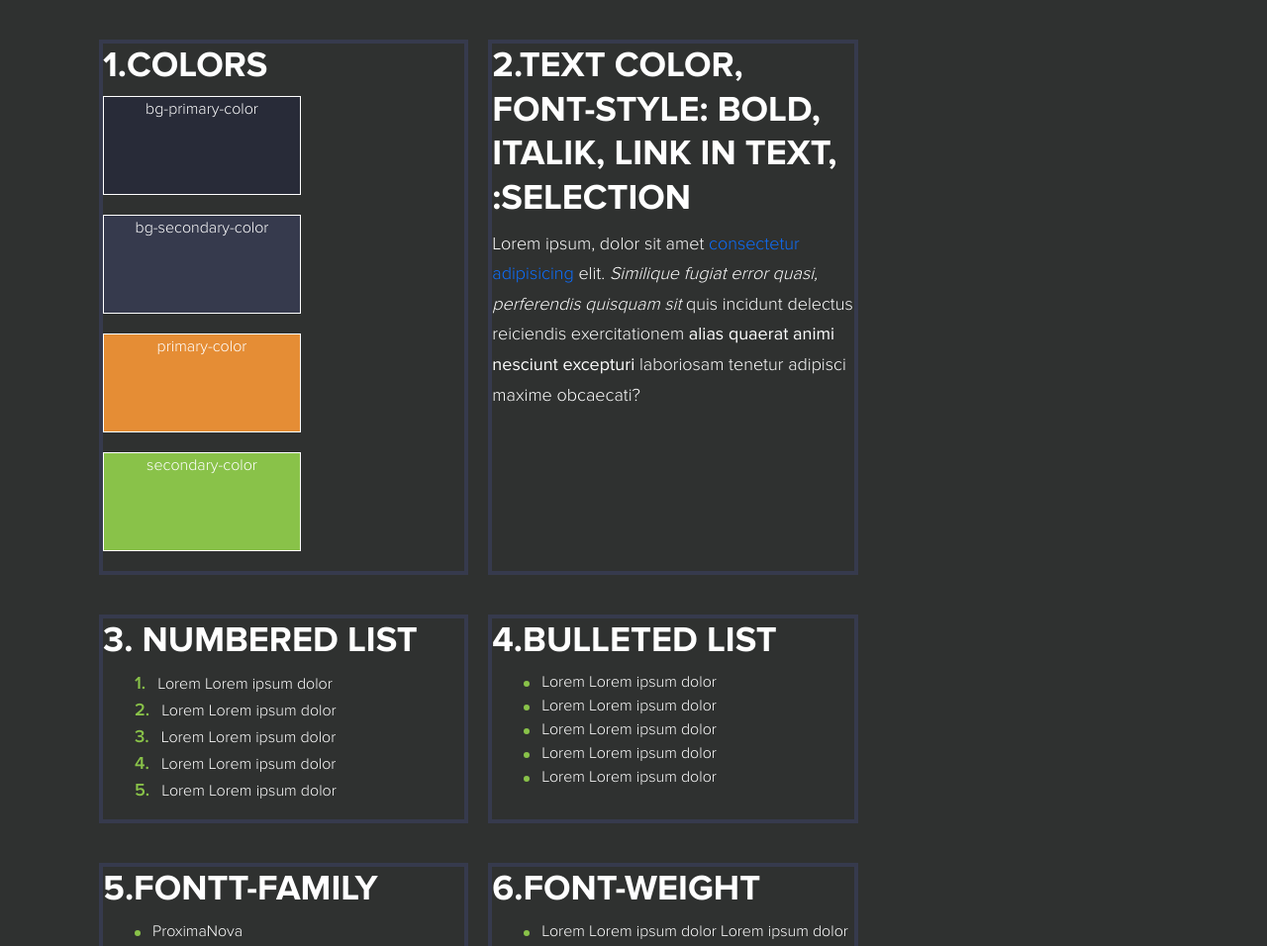
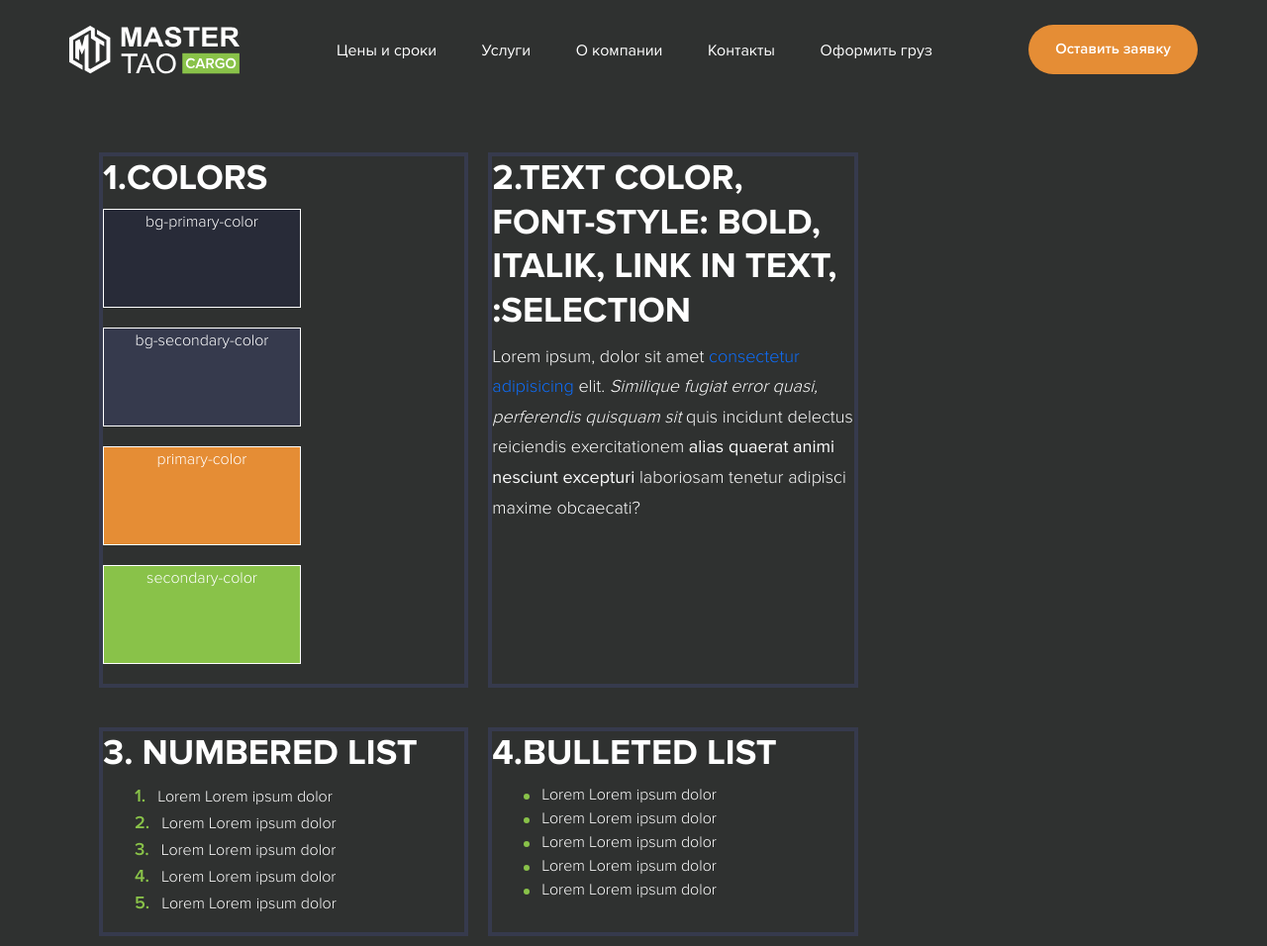
Before and after one commit to XelgaAr/MasterTao, a website: page dev/index.html in a window 1280 px wide. Shown: the top 956 px of the page at 99% size. Drawn offline with nearby package versions, Linux system fonts and the light colour scheme; files that its build step writes are made by us from their sources.

Commit message:
media and header

```diff
--- a/dev/sass/header.scss
+++ b/dev/sass/header.scss
@@ -0,0 +1,45 @@
+header {
+    .nav-link {
+        color: #fff;
+        line-height: 146%;
+        font-size: 16px;
+        font-weight: 400;
+
+        &:hover {
+            color: $secondary-color;
+        }
+    }
+}
+
+.btn-2:hover {
+    background-color: $secondary-color;
+}
+
+.navbar-toggler {
+    background-color: #596060;
+}
+
+.navbar {
+    padding: 25px 0px 39px;
+.container{
+    padding: 0px;
+}
+    &-nav {
+
+        max-width: 618px;
+        width: 100%;
+        display: flex;
+        justify-content: space-between;
+        margin: 3px auto 0;
+    }
+
+}
+
+.btn-2 {
+
+    .button-description {
+        font-size: 15px;
+        line-height: 146%;
+
+    }
+}
--- a/dev/sass/markup.scss
+++ b/dev/sass/markup.scss
@@ -94,18 +94,17 @@ button {
     color: #FFF;
     border-radius: 90px;
     padding: 21px 21px 20px 33px;
-    margin-bottom: 10px;
+
 }
 
 .button-description {
     color: #FFF;
     font-size: 16px;
     font-weight: 600;
-    padding: 2px 0px 0px;
     margin-bottom: 0px;
 }
 
-img,
+.button-description>img,
 .btn-1 {
     display: inline-block;
     margin-left: 49px;
@@ -116,11 +115,16 @@ img,
     margin-left: 95px;
 }
 
-.btn-2,
+.btn-2 {
+    padding: 14px 27px;
+    min-height: 50px;
+    min-width: 171px;
+}
 .btn-2-1 {
     padding: 14px 18px;
     min-height: 50px;
     min-width: 153px;
+
 }
 
 .btn-2-1 {
@@ -256,7 +260,7 @@ ol {
     li {
         list-style: none;
 
-        &::before {
+        &:not([class]):before {
             content: counter(li, demical)".";
             counter-increment: li;
             color: $secondary-color;
@@ -271,7 +275,7 @@ ul {
     li {
         list-style: none;
 
-        &::before {
+        &:not([class]):before  {
             content: " ";
             background-color: $secondary-color;
             margin-right: 12px;
--- a/dev/sass/media/_media.scss
+++ b/dev/sass/media/_media.scss
@@ -1,9 +1,9 @@
 @import "media_min_width576";
 @import "media_min_width768";
-@import "media_min_width1025";
+@import "media_min_width992";
 @import "media_min_width1200";
 
 @import "media_max_width1199";
-@import "media_max_width1024";
+@import "media_max_width991";
 @import "media_max_width767";
 @import "media_max_width575";
--- a/dev/sass/media/_media_max_width1024.scss
+++ /dev/null
@@ -1,2 +0,0 @@
-@media screen and (max-width: 1024px) {
-}
--- /dev/null
+++ b/dev/sass/media/_media_max_width991.scss
@@ -0,0 +1,2 @@
+@media screen and (max-width: 991px) {
+}
--- a/dev/sass/media/_media_min_width1025.scss
+++ /dev/null
@@ -1,3 +0,0 @@
-@media (min-width: 1025px) {
-
-}
--- /dev/null
+++ b/dev/sass/media/_media_min_width992.scss
@@ -0,0 +1,3 @@
+@media (min-width: 992px) {
+
+}
--- a/dev/templates/header.html
+++ b/dev/templates/header.html
@@ -0,0 +1,39 @@
+<header>
+
+    <nav class="navbar navbar-expand-lg">
+        <div class="container">
+            <a class="logo" href="index.html">
+                <img src="assets/img/logo.svg" alt="logo">
+            </a>
+            <button class="navbar-toggler" type="button" data-bs-toggle="collapse" data-bs-target="#navbarSupportedContent" aria-controls="navbarSupportedContent" aria-expanded="false" aria-label="Toggle navigation">
+                <span class="navbar-toggler-icon"></span>
+            </button>
+            <div class="collapse navbar-collapse" id="navbarSupportedContent">
+
+                <ul class="navbar-nav">
+                    <li class="nav-item">
+                        <a class="nav-link" href="#">Цены и сроки</a>
+                    </li>
+                    <li class="nav-item">
+                        <a class="nav-link" href="#">Услуги </a>
+                    </li>
+                    <li class="nav-item">
+                        <a class="nav-link" href="#">О компании </a>
+                    </li>
+                    <li class="nav-item">
+                        <a class="nav-link" href="#">Контакты</a>
+                    </li>
+                    <li class="nav-item">
+                        <a class="nav-link" href="#">Оформить груз</a>
+                    </li>
+
+                </ul>
+                <button class="btn-2">
+                    <p class="button-description">Оставить заявку</p>
+                </button>
+
+
+            </div>
+        </div>
+    </nav>
+</header>
```
Also changed, not shown: dev/assets/css/bootstrap.css, dev/assets/img/logo.svg (added).
